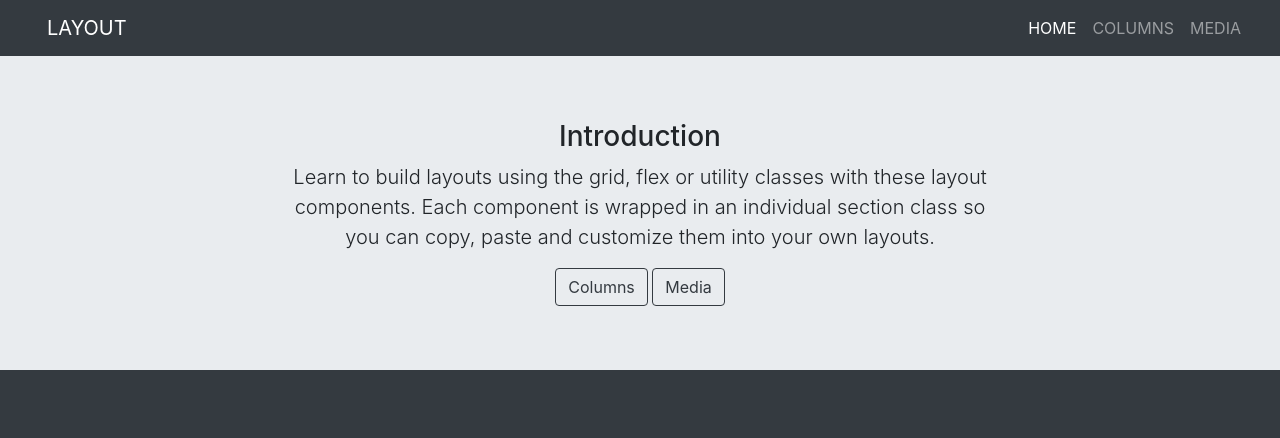
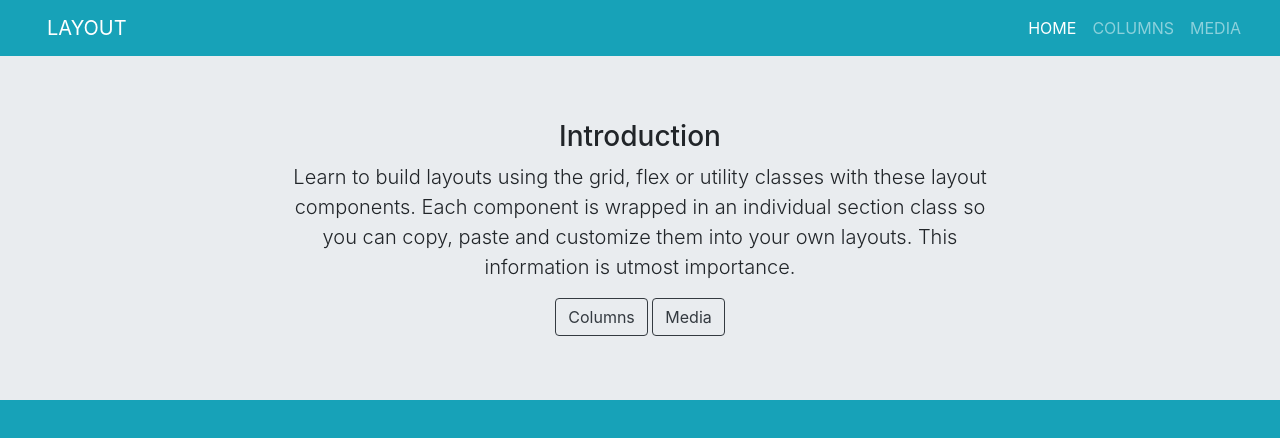
Before and after one commit to diortegadiaz/learningMaterial, a plain HTML site: page index.html in a window 1280 px wide. Drawn offline with nearby package versions, Linux system fonts and the light colour scheme.

Commit message:
I changed the color to beautiful cyan colour and modified the README.md

```diff
--- a/index.html
+++ b/index.html
@@ -13,9 +13,9 @@
     <title>Learn Git and Github today</title>
   </head>
 
-  <body class="bg-dark">
+  <body class="bg-info">
     <header id="page-hero" class="site-header d-flex flex-column align-content-between">
-      <nav class="site-nav family-sans navbar navbar-expand-md bg-dark navbar-dark">
+      <nav class="site-nav family-sans navbar navbar-expand-md bg-info navbar-dark">
         <div class="container-fluid">
           <button
             type="button"
@@ -47,6 +47,8 @@
               <p class="lead">
                 Learn to build layouts using the grid, flex or utility classes with these layout components. Each component is wrapped in an
                 individual section class so you can copy, paste and customize them into your own layouts.
+
+                This information is utmost importance.
               </p>
               <a class="btn btn-outline-dark" href="columns.html">Columns</a>
               <a class="btn btn-outline-dark" href="media.html">Media</a>
```
Also changed, not shown: columns.html (+3 -3 lines), media.html (+3 -3 lines), 1 other file.
